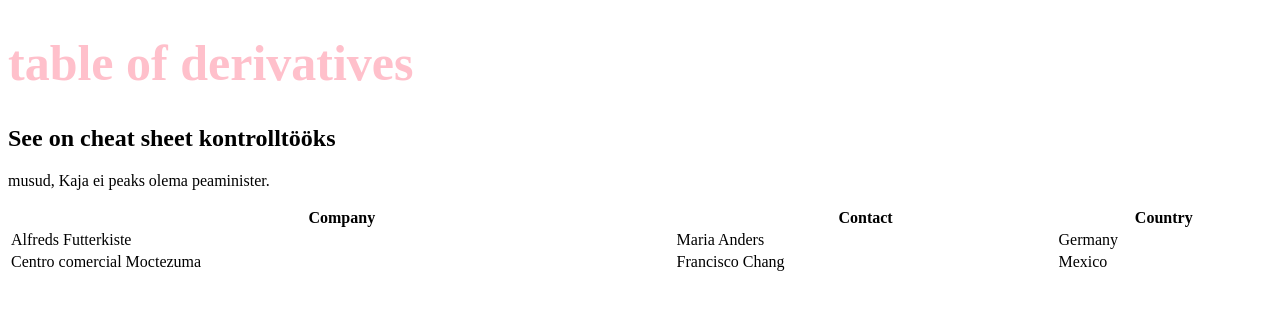
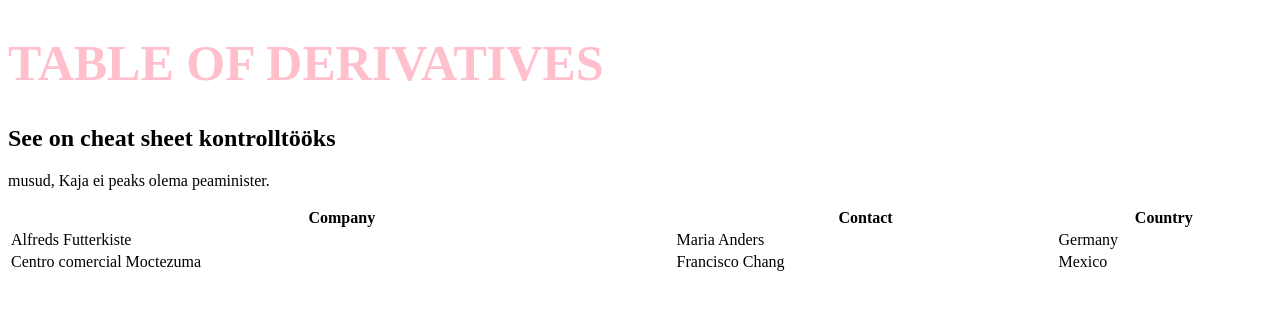
Before and after one commit to hannakat/hannakat.github.io, a plain HTML site: page index.html in a window 1280 px wide. Drawn offline with Linux system fonts and the light colour scheme.

Commit message:
Update index.html

```diff
--- a/index.html
+++ b/index.html
@@ -1,7 +1,7 @@
 <!DOCTYPE html>
 <html>
 <body>
-<h1 style="color:pink;font-size:50px">table of derivatives</h1>
+<h1 style="color:pink;font-size:50px">TABLE OF DERIVATIVES</h1>
 <h2>See on cheat sheet kontrolltööks</h2>
 <p>musud, Kaja ei peaks olema peaminister.</p>
 <table style="width:100%">
```
